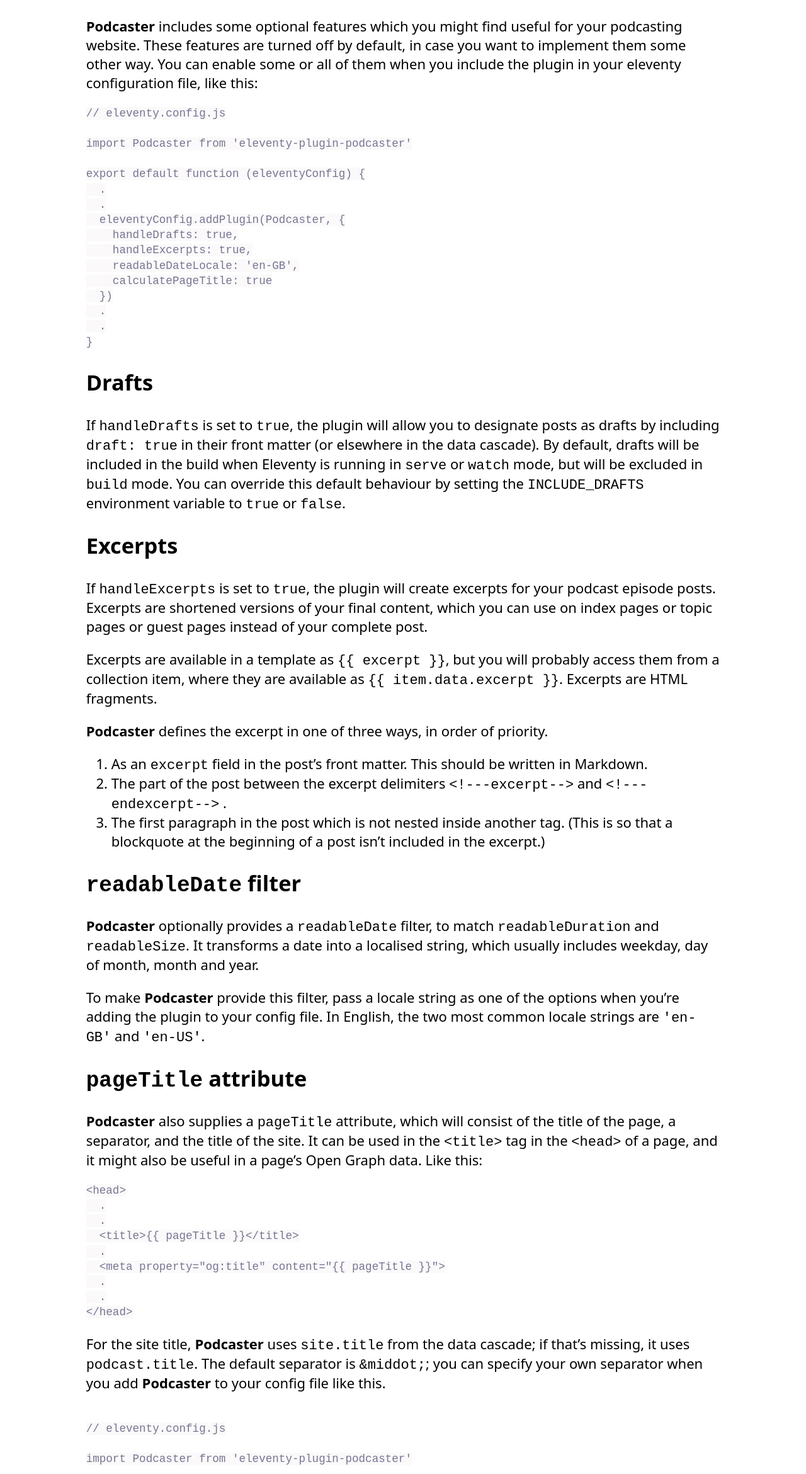
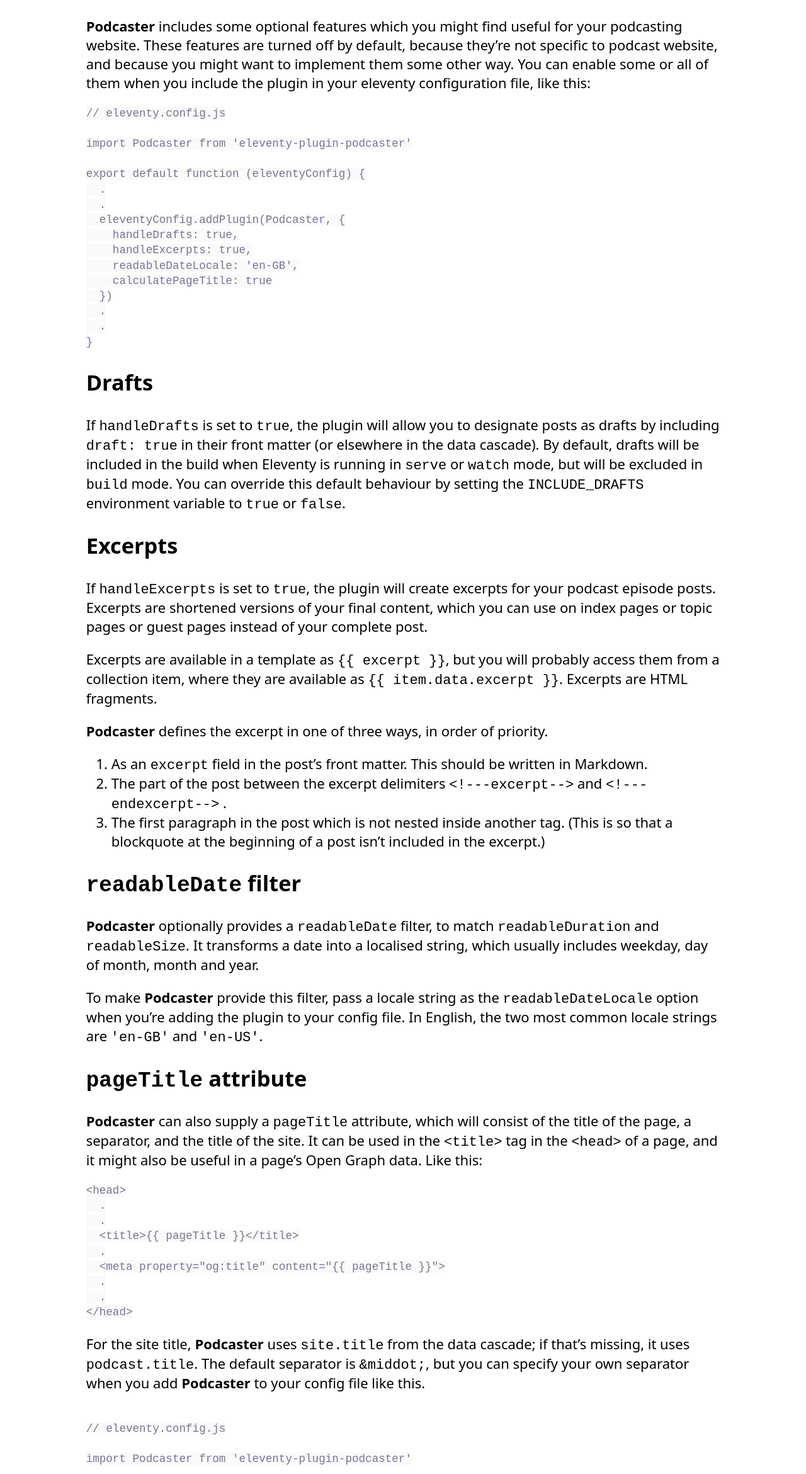
Before and after one commit to nathan-bottomley/eleventy-plugin-podcaster.com, an Eleventy site: page content/docs/optional-features.md in a window 1280 px wide. Shown: the part 457-2797 px from the top of the page at 63% size. Built offline with nearby package versions, Linux system fonts and the light colour scheme; Eleventy itself is replaced by a stand-in of ours; some packages are replaced by stand-ins of ours; code samples lack their colours; files that its build step writes are made by us from their sources; a script that the page names is missing; what @zachleat/heading-anchors, markdown-it-github-alerts, simpledotcss, zod-validation-error would draw is missing.

Commit message:
Clarified optional features documentation

````diff
--- a/content/docs/optional-features.md
+++ b/content/docs/optional-features.md
@@ -1,7 +1,7 @@
 ---
 title: Optional features
 ---
-**Podcaster** includes some optional features which you might find useful for your podcasting website. These features are turned off by default, in case you want to implement them some other way. You can enable some or all of them when you include the plugin in your eleventy configuration file, like this:
+**Podcaster** includes some optional features which you might find useful for your podcasting website. These features are turned off by default, because they're not specific to podcast website, and because you might want to implement them some other way. You can enable some or all of them when you include the plugin in your eleventy configuration file, like this:
 
 ```js
 // eleventy.config.js
@@ -42,11 +42,11 @@
 
 **Podcaster** optionally provides a `readableDate` filter, to match `readableDuration` and `readableSize`. It transforms a date into a localised string, which usually includes weekday, day of month, month and year.
 
-To make **Podcaster** provide this filter, pass a locale string as one of the options when you're adding the plugin to your config file. In English, the two most common locale strings are `'en-GB'` and `'en-US'`.
+To make **Podcaster** provide this filter, pass a locale string as the `readableDateLocale` option when you're adding the plugin to your config file. In English, the two most common locale strings are `'en-GB'` and `'en-US'`.
 
 ## `pageTitle` attribute
 
-**Podcaster** also supplies a `pageTitle` attribute, which will consist of the title of the page, a separator, and the title of the site. It can be used in the `<title>` tag in the `<head>` of a page, and it might also be useful in a page's Open Graph data. Like this:
+**Podcaster** can also supply a `pageTitle` attribute, which will consist of the title of the page, a separator, and the title of the site. It can be used in the `<title>` tag in the `<head>` of a page, and it might also be useful in a page's Open Graph data. Like this:
 
 ```html
 <head>
@@ -60,7 +60,7 @@
 </head>
 ```
 
-For the site title, **Podcaster** uses `site.title` from the data cascade; if that's missing, it uses `podcast.title`. The default separator is `&middot;`; you can specify your own separator when you add **Podcaster** to your config file like this.
+For the site title, **Podcaster** uses `site.title` from the data cascade; if that's missing, it uses `podcast.title`. The default separator is `&middot;`, but you can specify your own separator when you add **Podcaster** to your config file like this.
 
 ```js
 
@@ -72,12 +72,9 @@
   .
   .
   eleventyConfig.addPlugin(Podcaster, {
-    calculatePageTitle: '|'  // specifies the pipe character as a separator
+    calculatePageTitle: ':'  // specifies a colon as the separator
   })
   .
   .
 }
 ```
-
-> [!Note]
-> These features aren't specific to podcast websites, and it's completely safe to ignore them. However, I use some of them in all of my podcasting websites, so I've decided to include them.
````
